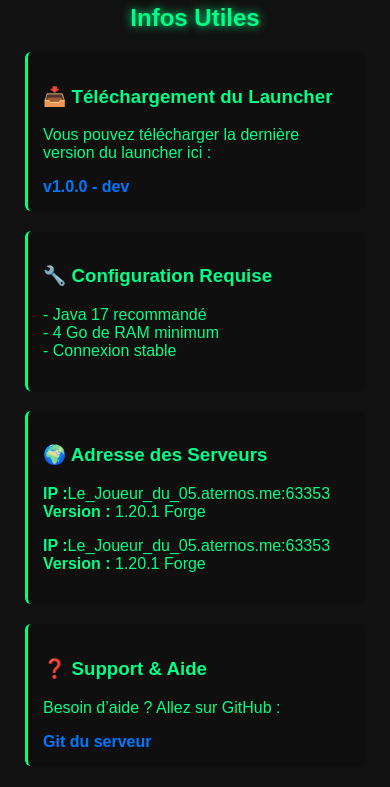
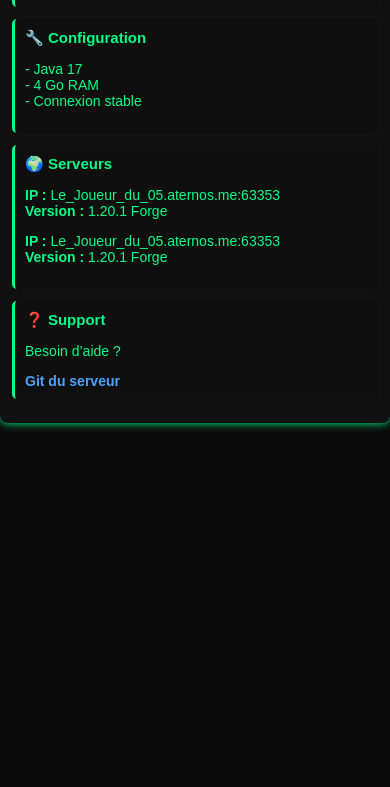
Before and after one commit to pcochet74-dotcom/MineCraft_Cracked_Launcher, a plain HTML site: page index.html in a window 390 px wide. Shown: the part 178-965 px from the top of the page. After the commit the page ends 844 px from the top, so only its background shows below. Drawn offline with Linux system fonts and the light colour scheme.

Commit message:
Refactor HTML structure and CSS styles
Updated layout and styling for better responsiveness and readability.

```diff
--- a/index.html
+++ b/index.html
@@ -1,7 +1,9 @@
 <!DOCTYPE html>
-<html lang="fr"><head>
+<html lang="fr">
+<head>
 <meta charset="UTF-8">
 <title>Infos Launcher - Serveur Minecraft</title>
+
 <style>
     body {
         background-color: #0a0a0a;
@@ -12,88 +14,127 @@
     }
 
     .container {
-        max-width: 600px; /* pas très large */
-        margin: 40px auto;
+        width: 100%;
+        max-width: 400px;   /* encore plus compact */
+        min-width: 280px;   /* pour les très petits écrans */
+        margin: 10px auto;
         background-color: #111;
-        padding: 25px;
-        border-radius: 10px;
-        box-shadow: 0 0 15px #00ff88;
+        padding: 12px;
+        border-radius: 8px;
+        box-shadow: 0 0 10px #00ff88;
+        box-sizing: border-box;
     }
 
     h1, h2 {
         text-align: center;
         color: #00ff88;
-        text-shadow: 0 0 10px #00ff88;
+        text-shadow: 0 0 6px #00ff88;
+        margin: 8px 0;
+        font-size: 20px;
+    }
+
+    h2 {
+        font-size: 16px;
     }
 
     .info-block {
-        margin-bottom: 20px;
-        padding: 15px;
+        margin-bottom: 12px;
+        padding: 10px;
         background-color: #0f0f0f;
         border-left: 3px solid #00ff88;
-        border-radius: 6px;
+        border-radius: 5px;
+        font-size: 14px;
+    }
+
+    h3 {
+        margin: 0 0 6px 0;
+        font-size: 15px;
     }
 
     a {
-        color: #0077ff;
+        color: #4aa3ff;
         text-decoration: none;
         font-weight: bold;
+        font-size: 14px;
+        word-break: break-all;
     }
 
     a:hover {
-        text-shadow: 0 0 8px #0077ff;
+        text-shadow: 0 0 6px #4aa3ff;
     }
 
     .btn {
         display: block;
         width: 100%;
         text-align: center;
-        padding: 12px;
+        padding: 10px;
         background-color: #00ff88;
         color: #0a0a0a;
-        border-radius: 6px;
+        border-radius: 5px;
         font-weight: bold;
-        margin-top: 20px;
+        margin-top: 15px;
         text-decoration: none;
+        font-size: 14px;
     }
 
     .btn:hover {
         background-color: #00cc66;
     }
+
+    @media (max-width: 320px) {
+        .container {
+            padding: 10px;
+        }
+        .info-block {
+            padding: 8px;
+        }
+        h1 {
+            font-size: 18px;
+        }
+    }
 </style>
 </head>
+
 <body>
 
-    <div class="container">
+<div class="container">
+
     <h1>Launcher - Serveur Minecraft</h1>
     <h2>Infos Utiles</h2>
 
     <div class="info-block">
-        <h3>📥 Téléchargement du Launcher</h3>
-        <p>Vous pouvez télécharger la dernière version du launcher ici :</p>
-        <a href="https://github.com/pcochet74-dotcom/MineCraft_Cracked_Launcher/releases">v1.0.0 - dev</a>
+        <h3>📥 Téléchargement</h3>
+        <p>Téléchargez la dernière version :</p>
+        <a href="https://github.com/pcochet74-dotcom/MineCraft_Cracked_Launcher/releases">
+            v1.0.0 - dev
+        </a>
     </div>
 
     <div class="info-block">
-        <h3>🔧 Configuration Requise</h3>
-        <p>- Java 17 recommandé<br>
-           - 4 Go de RAM minimum<br>
+        <h3>🔧 Configuration</h3>
+        <p>- Java 17<br>
+           - 4 Go RAM<br>
            - Connexion stable</p>
     </div>
 
     <div class="info-block">
-        <h3>🌍 Adresse des Serveurs</h3>
-        <p><strong>IP :</strong>Le_Joueur_du_05.aternos.me:63353<br>
+        <h3>🌍 Serveurs</h3>
+        <p><strong>IP :</strong> Le_Joueur_du_05.aternos.me:63353<br>
            <strong>Version :</strong> 1.20.1 Forge</p>
-        <p><strong>IP :</strong>Le_Joueur_du_05.aternos.me:63353<br>
+
+        <p><strong>IP :</strong> Le_Joueur_du_05.aternos.me:63353<br>
            <strong>Version :</strong> 1.20.1 Forge</p>
     </div>
 
     <div class="info-block">
-        <h3>❓ Support &amp; Aide</h3>
-        <p>Besoin d’aide ? Allez sur GitHub :</p>
-        <a href="https://github.com/pcochet74-dotcom/MineCraft_Cracked_Launcher/">Git du serveur</a>
+        <h3>❓ Support</h3>
+        <p>Besoin d’aide ?</p>
+        <a href="https://github.com/pcochet74-dotcom/MineCraft_Cracked_Launcher/">
+            Git du serveur
+        </a>
     </div>
+
 </div>
+
 </body>
 </html>
```
